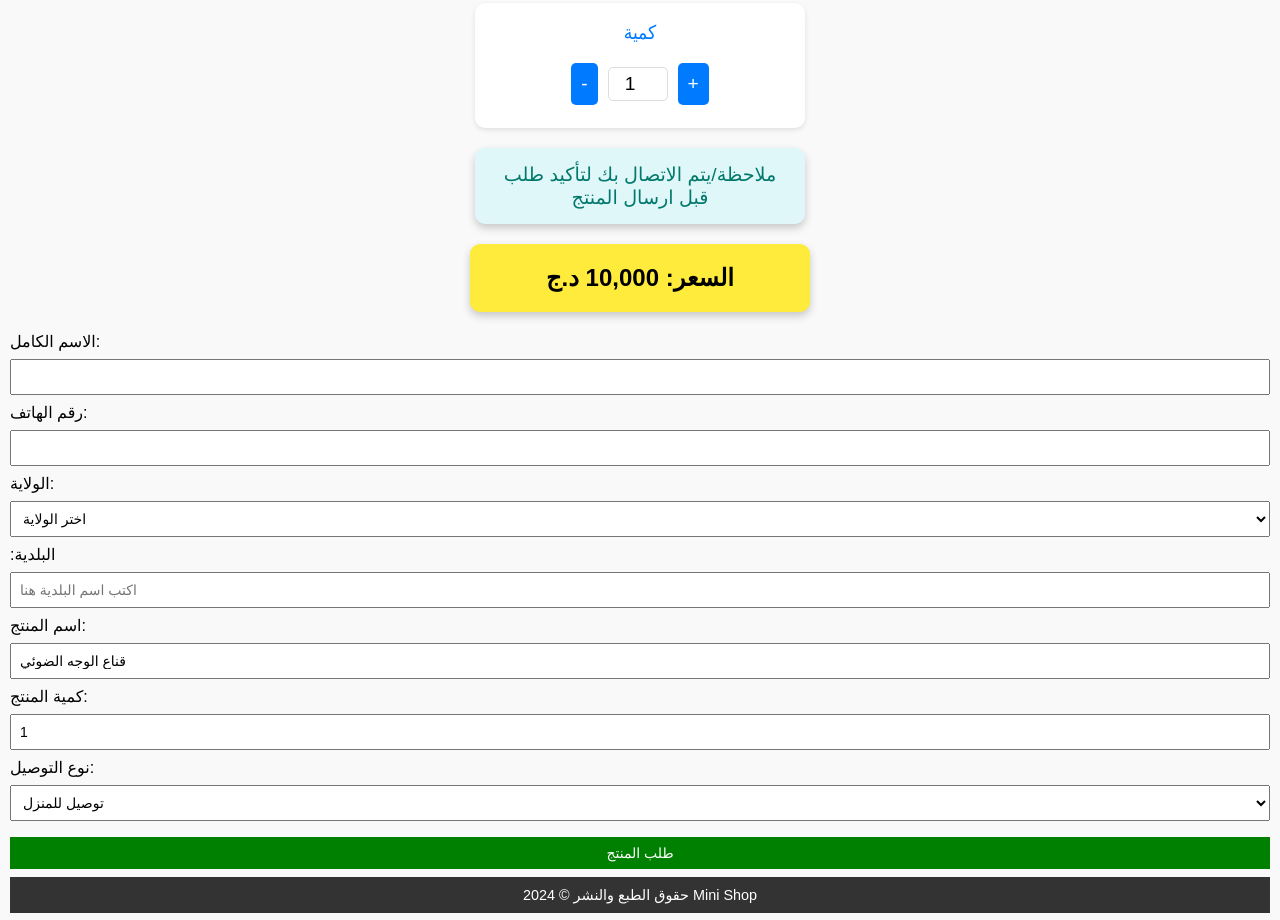
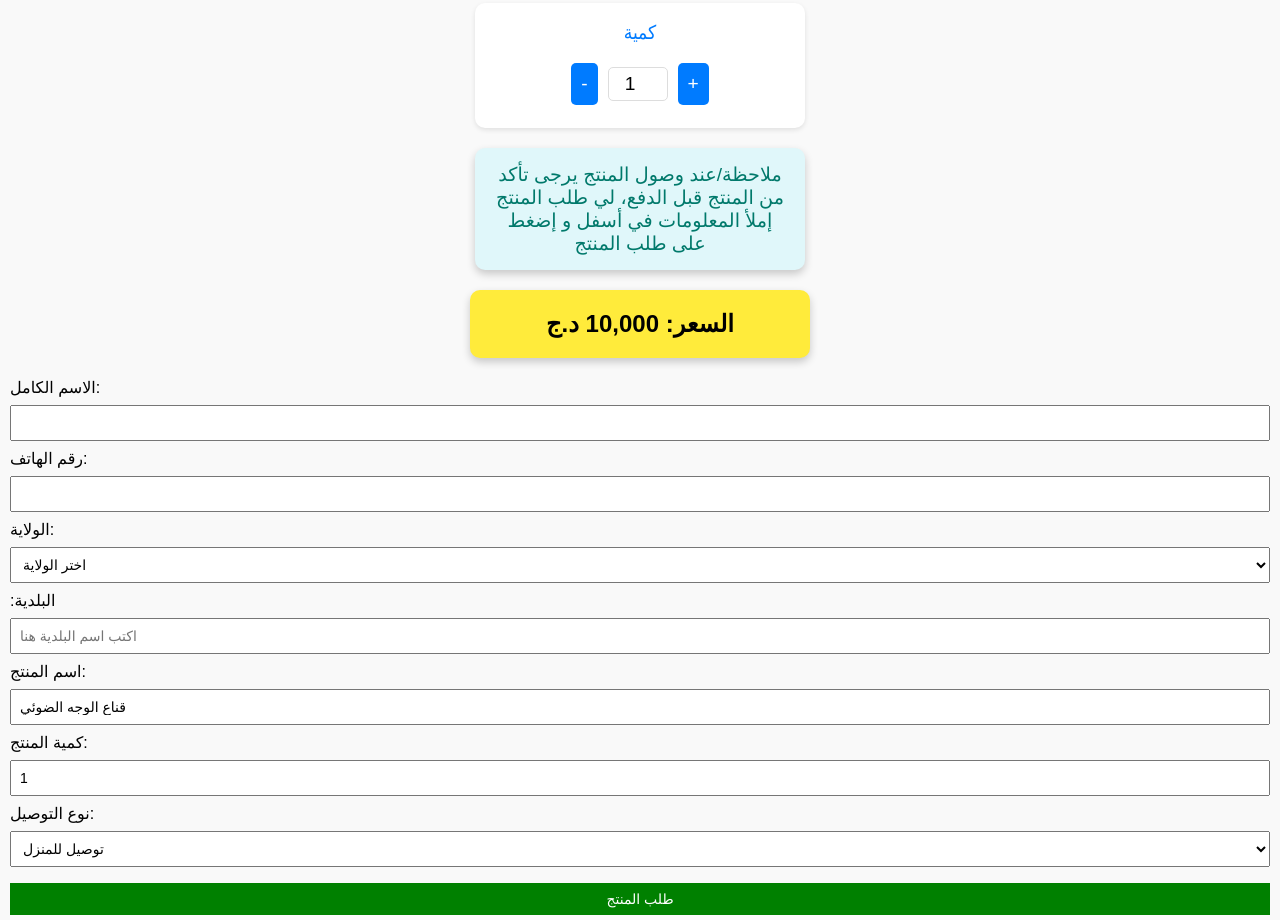
Before and after one commit to Miinishop/9ina3-LED, a plain HTML site: page index.html in a window 1280 px wide. Shown: the part 1784-2704 px from the top of the page. Drawn offline with Linux system fonts and the light colour scheme.

Commit message:
Update index.html

```diff
--- a/index.html
+++ b/index.html
@@ -277,7 +277,7 @@
 
      <!-- Payment Method -->
         <div class="payment-method">
-             ملاحظة/يتم الاتصال بك لتأكيد طلب قبل ارسال المنتج
+             ملاحظة/عند وصول المنتج يرجى تأكد من المنتج قبل الدفع، لي طلب المنتج إملأ المعلومات في أسفل و إضغط على طلب المنتج
         </div>
 
         <!-- Price Box -->
```
